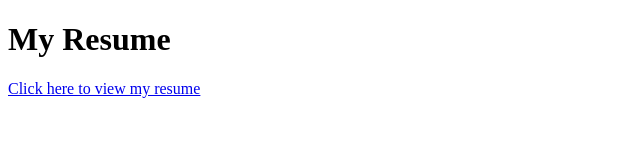
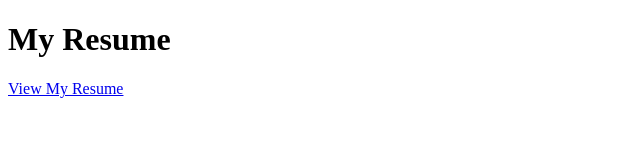
Before and after one commit to BraydonPowell/BraydonPowell-Resume.github.io, a plain HTML site: page index.html in a window 1280 px wide. Shown: the whole page, without its empty margins (0-640 px from the left). Drawn offline with Linux system fonts and the light colour scheme.

Commit message:
Update index.html

```diff
--- a/index.html
+++ b/index.html
@@ -7,6 +7,6 @@
 </head>
 <body>
   <h1>My Resume</h1>
-  <p><a href="Braydon-Powell-Resume.pdf" target="_blank">Click here to view my resume</a></p>
+  <p><a href="Braydon-Powell-Resume.pdf" target="_blank">View My Resume</a></p>
 </body>
 </html>
```
